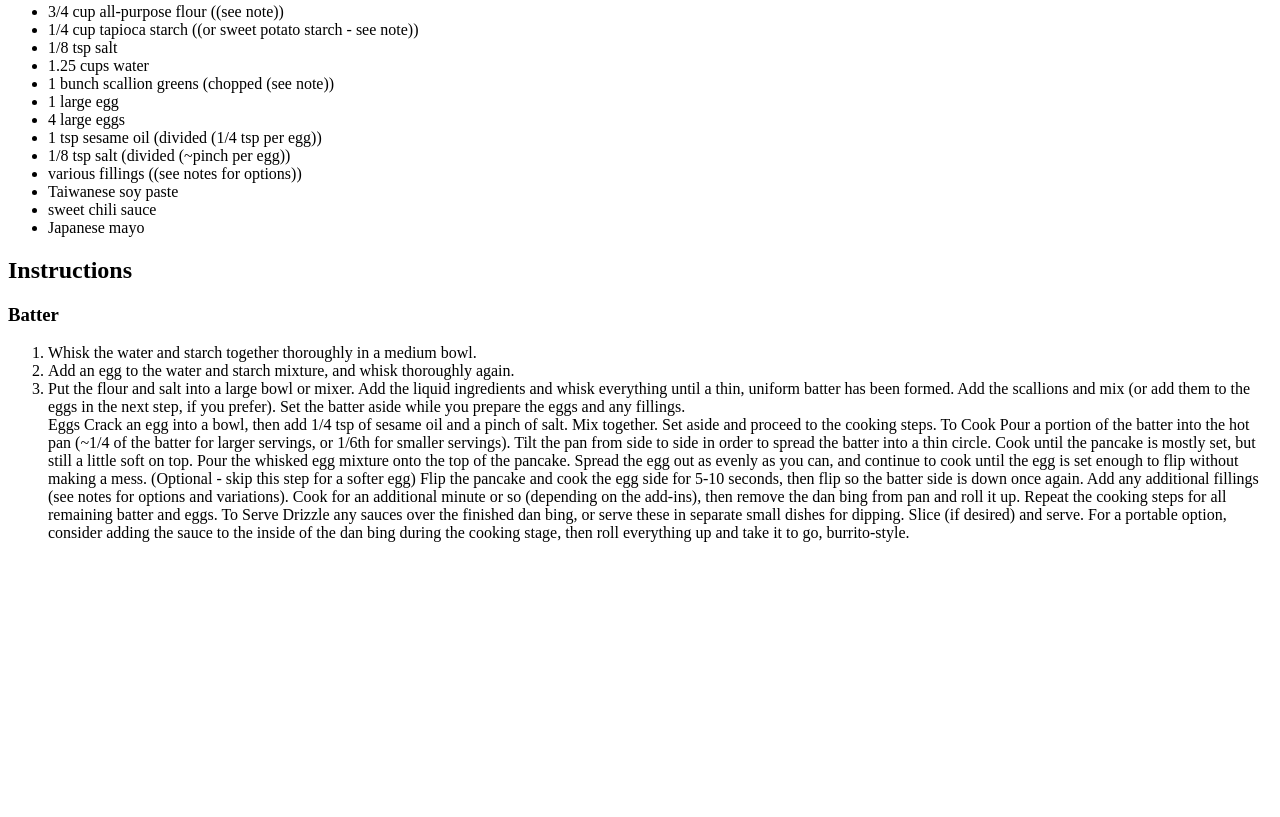
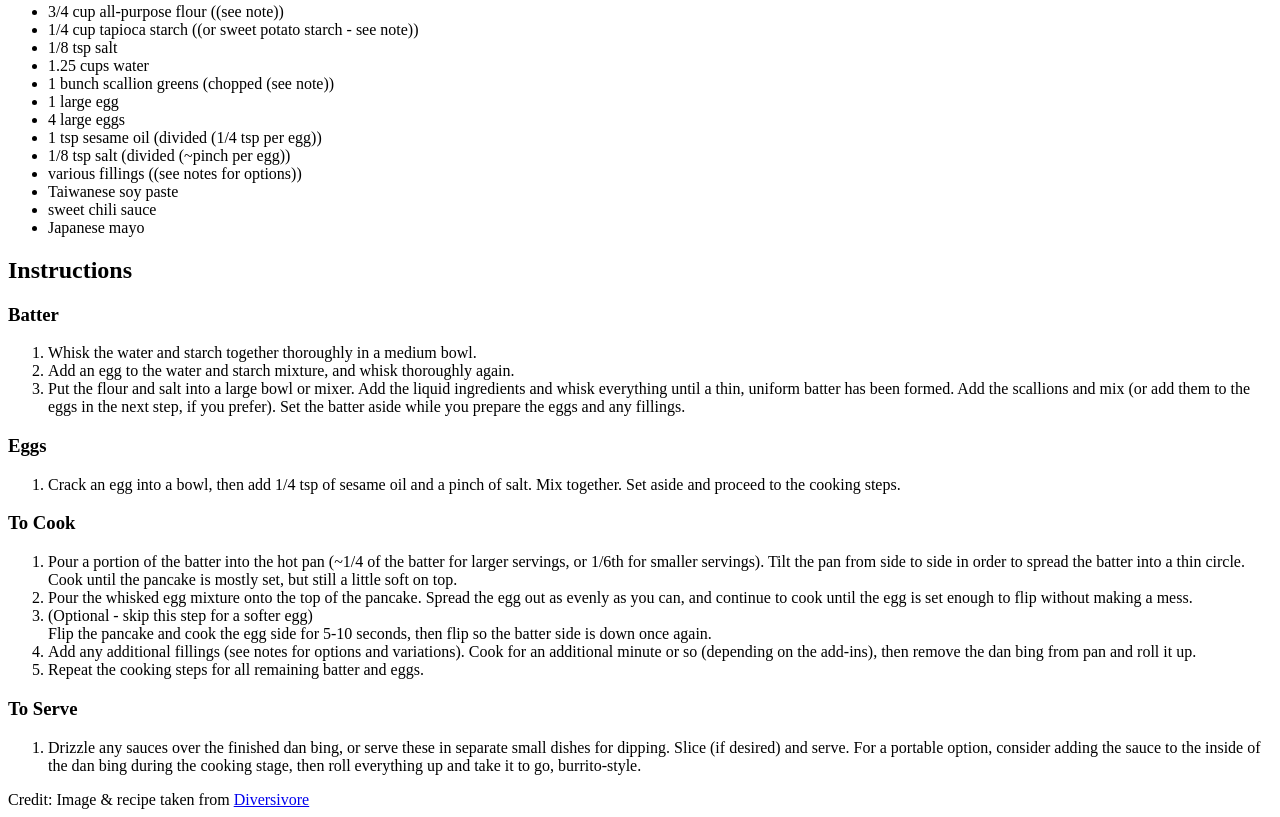
Before and after one commit to sunashiato/odin-recipes, a plain HTML site: page recipes/danbing.html in a window 1280 px wide. Shown: the part 757-1574 px from the top of the page. Before the commit the page ends 1315 px from the top, so only its background shows below. Drawn offline with Linux system fonts and the light colour scheme.

Commit message:
Finish adding content to the page

```diff
--- a/recipes/danbing.html
+++ b/recipes/danbing.html
@@ -36,19 +36,34 @@
             <li>Put the flour and salt into a large bowl or mixer. Add the liquid ingredients and whisk everything until a thin,
                 uniform batter has been formed. Add the scallions and mix (or add them to the eggs in the next step, if you prefer).
                 Set the batter aside while you prepare the eggs and any fillings.</li>
+            </ol>
 
-            Eggs
-            Crack an egg into a bowl, then add 1/4 tsp of sesame oil and a pinch of salt. Mix together. Set aside and proceed to the cooking steps.
-            To Cook
-            Pour a portion of the batter into the hot pan (~1/4 of the batter for larger servings, or 1/6th for smaller servings). Tilt the pan from side to side in order to spread the batter into a thin circle. Cook until the pancake is mostly set, but still a little soft on top.
-            Pour the whisked egg mixture onto the top of the pancake. Spread the egg out as evenly as you can, and continue to cook until the egg is set enough to flip without making a mess.
-            (Optional - skip this step for a softer egg)
-            Flip the pancake and cook the egg side for 5-10 seconds, then flip so the batter side is down once again.
-            Add any additional fillings (see notes for options and variations). Cook for an additional minute or so (depending on the add-ins), then remove the dan bing from pan and roll it up.
-            Repeat the cooking steps for all remaining batter and eggs.
-            To Serve
-            Drizzle any sauces over the finished dan bing, or serve these in separate small dishes for dipping. Slice (if desired) and serve.
-            For a portable option, consider adding the sauce to the inside of the dan bing during the cooking stage, then roll everything up and take it to go, burrito-style.</li>
+            <h3>Eggs</h3>
+            <ol>
+            <li>Crack an egg into a bowl, then add 1/4 tsp of sesame oil and a pinch of salt. Mix together. Set aside and proceed to
+                the cooking steps.</li>
+            </ol>
+
+            <h3>To Cook</h3>
+            <ol>
+                <li>Pour a portion of the batter into the hot pan (~1/4 of the batter for larger servings, or 1/6th for smaller servings).
+                Tilt the pan from side to side in order to spread the batter into a thin circle. Cook until the pancake is mostly set,
+                but still a little soft on top.</li>
+                <li>Pour the whisked egg mixture onto the top of the pancake. Spread the egg out as evenly as you can, and continue to cook
+                until the egg is set enough to flip without making a mess.</li>
+                <li>(Optional - skip this step for a softer egg)</li>
+                Flip the pancake and cook the egg side for 5-10 seconds, then flip so the batter side is down once again.
+                <li>Add any additional fillings (see notes for options and variations). Cook for an additional minute or so (depending on
+                the add-ins), then remove the dan bing from pan and roll it up.</li>
+                <li>Repeat the cooking steps for all remaining batter and eggs.</li>
+        </ol>
+
+            <h3>To Serve</h3>
+            <ol>
+                <li>Drizzle any sauces over the finished dan bing, or serve these in separate small dishes for dipping. Slice (if desired) and serve.
+                For a portable option, consider adding the sauce to the inside of the dan bing during the cooking stage, then roll everything up and take it to go, burrito-style.</li>
     </ol>
+
+    Credit: Image & recipe taken from <a href="https://www.diversivore.com/dan-bing/">Diversivore</a>
 </body>
 </html>
```
